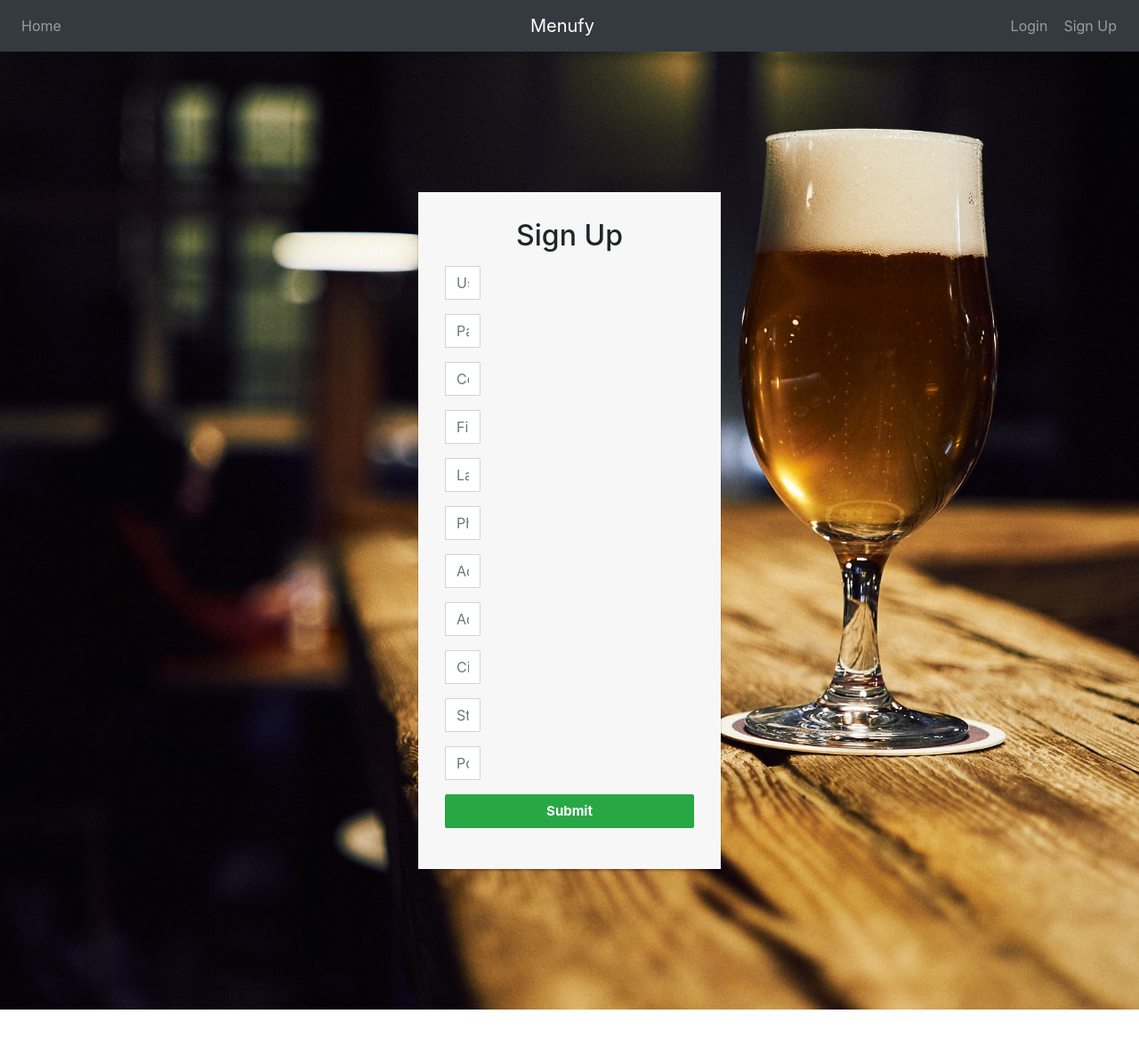
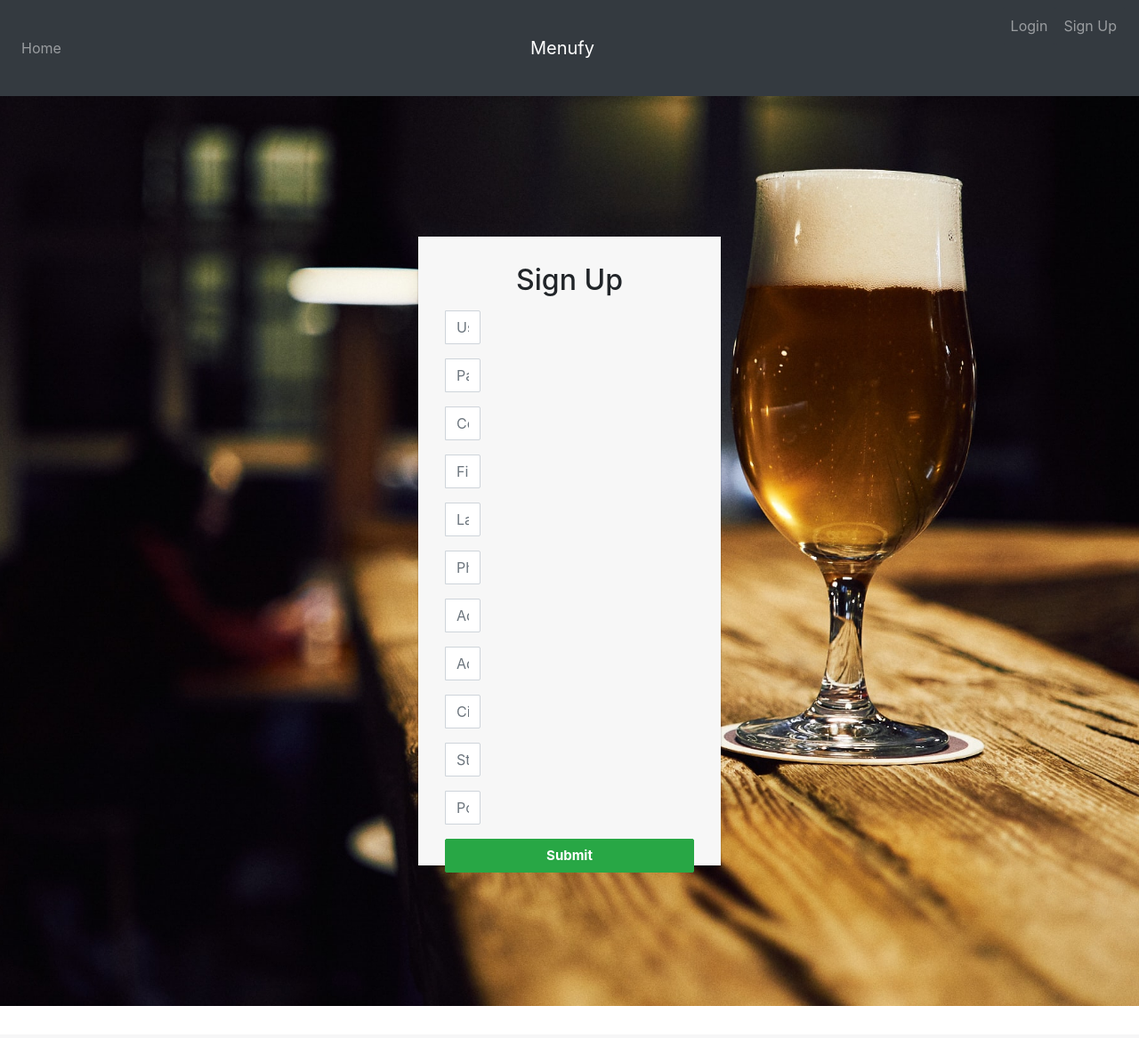
Before and after one commit to mjegan06/Menufy-Capstone, a Flask app: page /signup in a window 1280 px wide. Shown: the whole page at 89% size. After the commit the page ends 1131 px from the top, so only its background shows below. Run offline with Flask 2, Linux system fonts and the light colour scheme; data that the repository does not hold is empty; some libraries are stand-ins or nearby versions.

Commit message:
fix button position

```diff
--- a/static/styles/index.css
+++ b/static/styles/index.css
@@ -44,6 +44,8 @@
 .btn {
     min-height: 38px;
     border-radius: 2px;
+    margin-bottom: 50px;
+    float: right;
 }
 
 .login-btn {
@@ -67,7 +69,6 @@
 }
 
 input {
-    text-align: center;
     width: 40px;
     padding: 0px;
 }
--- a/templates/restaurant.html
+++ b/templates/restaurant.html
@@ -16,9 +16,9 @@
     </table>
 
 
-    <form class="form-control pull-right" id="order_form{{restaurant_id}}" method="POST" action="/order/{{restaurant_id}}">
+    <form class="form-control" id="order_form{{restaurant_id}}" method="POST" action="/order/{{restaurant_id}}">
         <input type="hidden" id="restaurant_id" name="restaurant_id" value="Post sent from {{restaurant_id}} menu!">
-        <a class="btn btn-warning pull-right" onclick="document.getElementById('order_form{{restaurant_id}}').submit();" role="menuitem" tabindex="-1">Proceed to Checkout</a>
+        <a class="btn btn-warning" onclick="document.getElementById('order_form{{restaurant_id}}').submit();" role="menuitem" tabindex="-1">Proceed to Checkout</a>
     </form>
 
 
```
